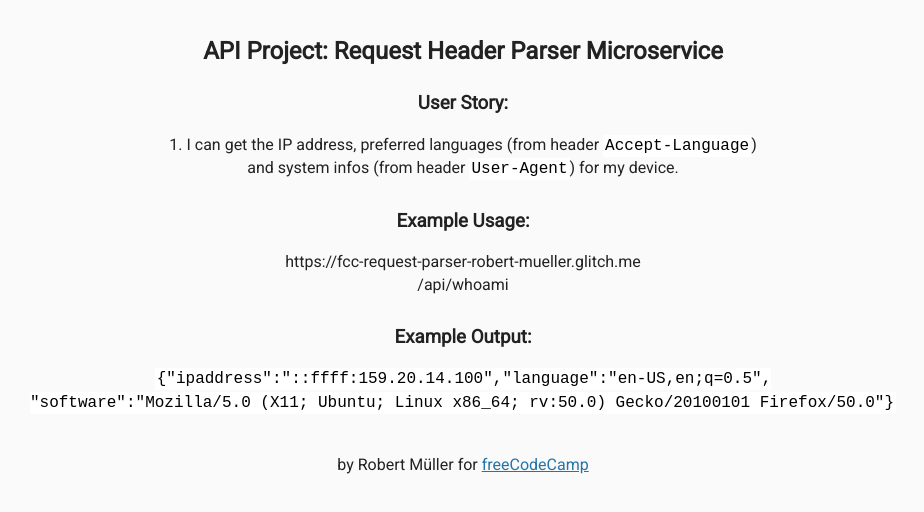
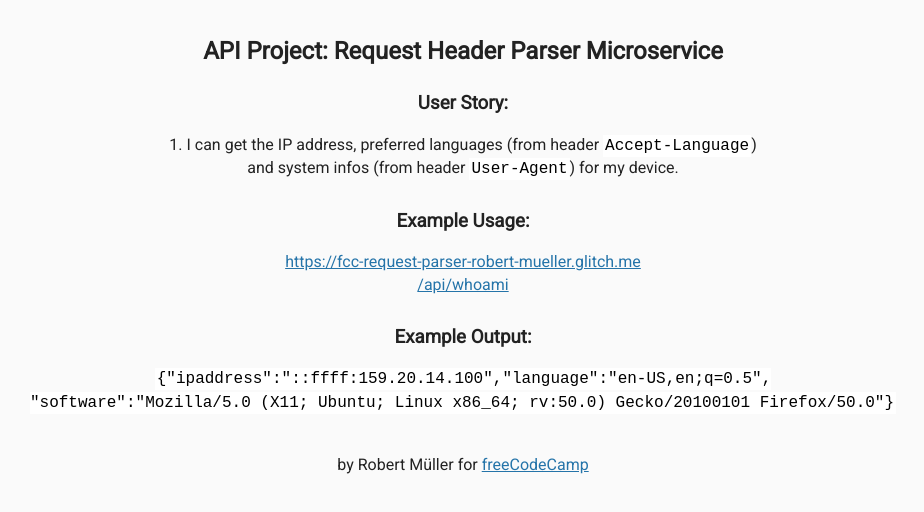
Before and after one commit to TheNefari/fcc-request-header-parser, a website: page views/index.html in a window 1280 px wide. Shown: the whole page, without its empty margins (177-1101 px from the left). Drawn offline with Linux system fonts and the light colour scheme; files that its build step writes are made by us from their sources.

Commit message:
Update index.html

```diff
--- a/views/index.html
+++ b/views/index.html
@@ -17,7 +17,7 @@
 
         <h3>Example Usage:</h3>
         <p>
-          https://fcc-request-parser-robert-mueller.glitch.me<br>/api/whoami
+          <a href="https://fcc-request-parser-robert-mueller.glitch.me/api/whoami">https://fcc-request-parser-robert-mueller.glitch.me<br>/api/whoami</a>
         </p>
 
         <h3>Example Output:</h3>
```
